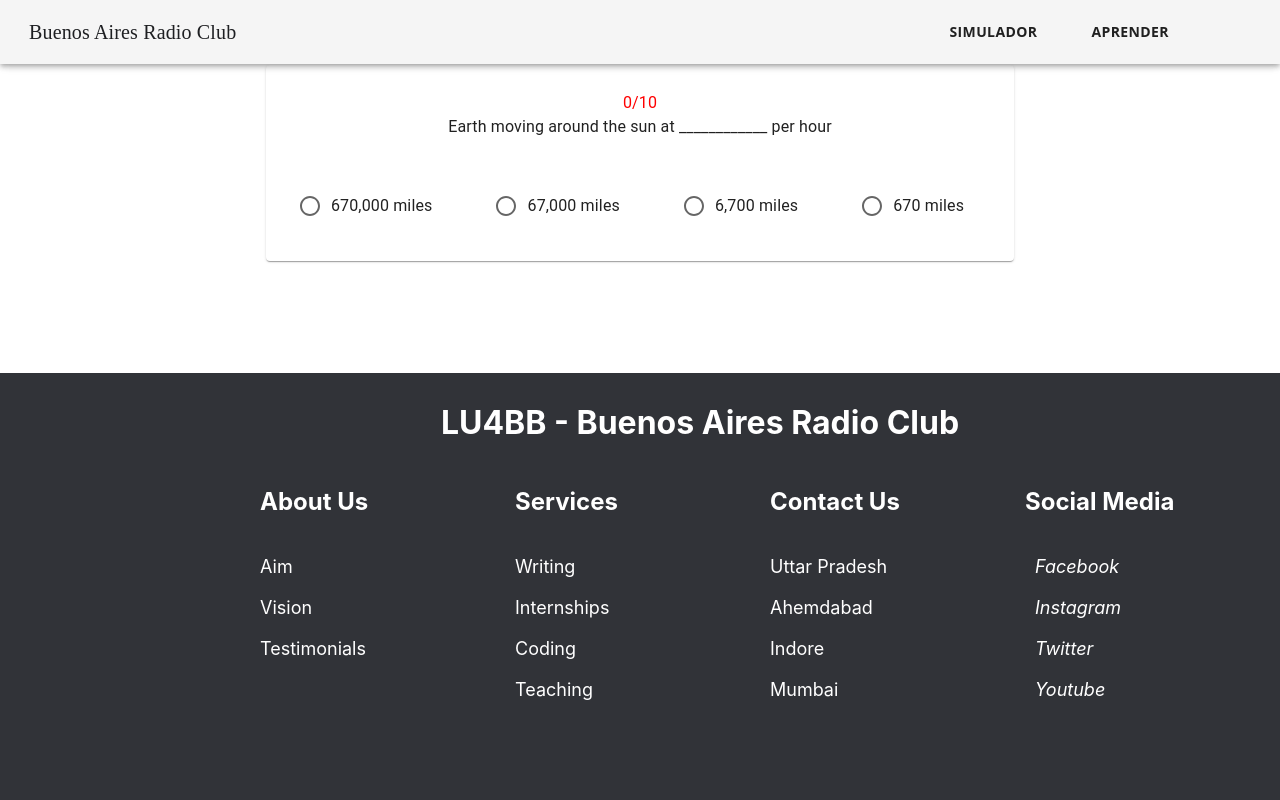
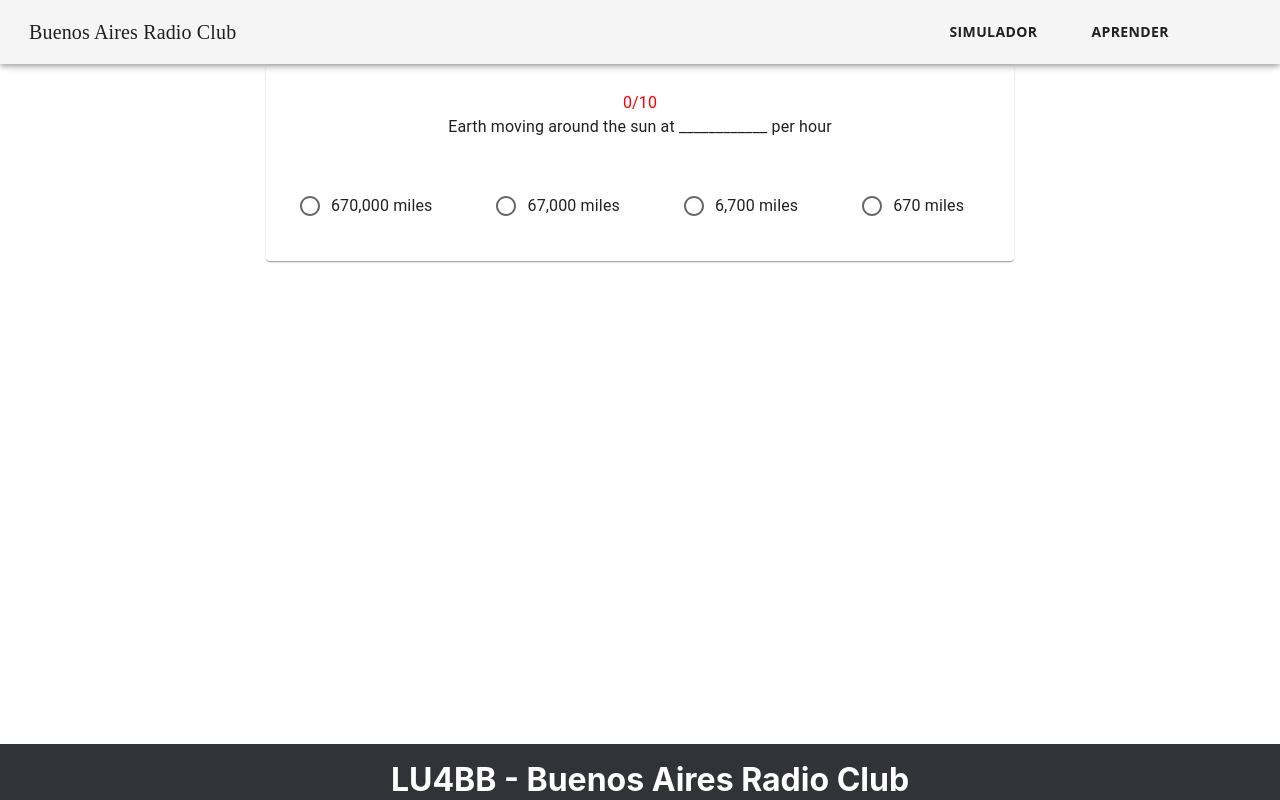
Before and after one commit to ltiisidii/rf-examen-react, a React (Create React App) app in the folder lu4bb-examen/: page /quiz in a window 1280 px wide. Built offline with nearby package versions, Linux system fonts and the light colour scheme.

Commit message:
changes on footer

```diff
--- a/lu4bb-examen/src/component/Footer.js
+++ b/lu4bb-examen/src/component/Footer.js
@@ -1,11 +1,6 @@
 import React from "react";
 import {
   Box,
-  Container,
-  Row,
-  Column,
-  FooterLink,
-  Heading,
 } from "./FooterStyles";
 
 const Footer = () => {
@@ -13,64 +8,12 @@ const Footer = () => {
     <Box>
       <h1 style={{ color: "white",
                    textAlign: "center",
-                   marginTop: "-50px" }}>
+                   paddingTop: "2vh",
+                   marginTop: "-2.5vh" }}>
+
         LU4BB - Buenos Aires Radio Club
       </h1>
-      <Container>
-        <Row>
-          <Column>
-            <Heading>About Us</Heading>
-            <FooterLink href="#">Aim</FooterLink>
-            <FooterLink href="#">Vision</FooterLink>
-            <FooterLink href="#">Testimonials</FooterLink>
-          </Column>
-          <Column>
-            <Heading>Services</Heading>
-            <FooterLink href="#">Writing</FooterLink>
-            <FooterLink href="#">Internships</FooterLink>
-            <FooterLink href="#">Coding</FooterLink>
-            <FooterLink href="#">Teaching</FooterLink>
-          </Column>
-          <Column>
-            <Heading>Contact Us</Heading>
-            <FooterLink href="#">Uttar Pradesh</FooterLink>
-            <FooterLink href="#">Ahemdabad</FooterLink>
-            <FooterLink href="#">Indore</FooterLink>
-            <FooterLink href="#">Mumbai</FooterLink>
-          </Column>
-          <Column>
-            <Heading>Social Media</Heading>
-            <FooterLink href="#">
-              <i className="fab fa-facebook-f">
-                <span style={{ marginLeft: "10px" }}>
-                  Facebook
-                </span>
-              </i>
-            </FooterLink>
-            <FooterLink href="#">
-              <i className="fab fa-instagram">
-                <span style={{ marginLeft: "10px" }}>
-                  Instagram
-                </span>
-              </i>
-            </FooterLink>
-            <FooterLink href="#">
-              <i className="fab fa-twitter">
-                <span style={{ marginLeft: "10px" }}>
-                  Twitter
-                </span>
-              </i>
-            </FooterLink>
-            <FooterLink href="#">
-              <i className="fab fa-youtube">
-                <span style={{ marginLeft: "10px" }}>
-                  Youtube
-                </span>
-              </i>
-            </FooterLink>
-          </Column>
-        </Row>
-      </Container>
+
     </Box>
   );
 };
--- a/lu4bb-examen/src/component/FooterStyles.js
+++ b/lu4bb-examen/src/component/FooterStyles.js
@@ -1,61 +1,14 @@
 import styled from 'styled-components';
 
 export const Box = styled.div`
-  padding: 80px 60px;
+  padding: 20px 10px;
   background: #313338;
   position: fixed;
   bottom: 0;
   width: 100%;
-
+  max-height: 2vh; /* Establecer una altura máxima del 10% de la página */
 
   @media (max-width: 1000px) {
-    padding: 70px 30px;
+    padding: 20px;
   }
 `;
-
-export const Container = styled.div`
-    display: flex;
-    flex-direction: column;
-    justify-content: center;
-    max-width: 1000px;
-    margin: 0 auto;
-    /* background: red; */
-`
-
-export const Column = styled.div`
-  display: flex;
-  flex-direction: column;
-  text-align: left;
-  margin-left: 60px;
-`;
-
-export const Row = styled.div`
-  display: grid;
-  grid-template-columns: repeat(auto-fill,
-                         minmax(185px, 1fr));
-  grid-gap: 20px;
-
-  @media (max-width: 1000px) {
-    grid-template-columns: repeat(auto-fill,
-                           minmax(200px, 1fr));
-  }
-`;
-
-export const FooterLink = styled.a`
-  color: #fff;
-  margin-bottom: 20px;
-  font-size: 18px;
-  text-decoration: none;
-
-  &:hover {
-      color: #313338;
-      transition: 200ms ease-in;
-  }
-`;
-
-export const Heading = styled.p`
-  font-size: 24px;
-  color: #fff;
-  margin-bottom: 40px;
-  font-weight: bold;
-`;
```
